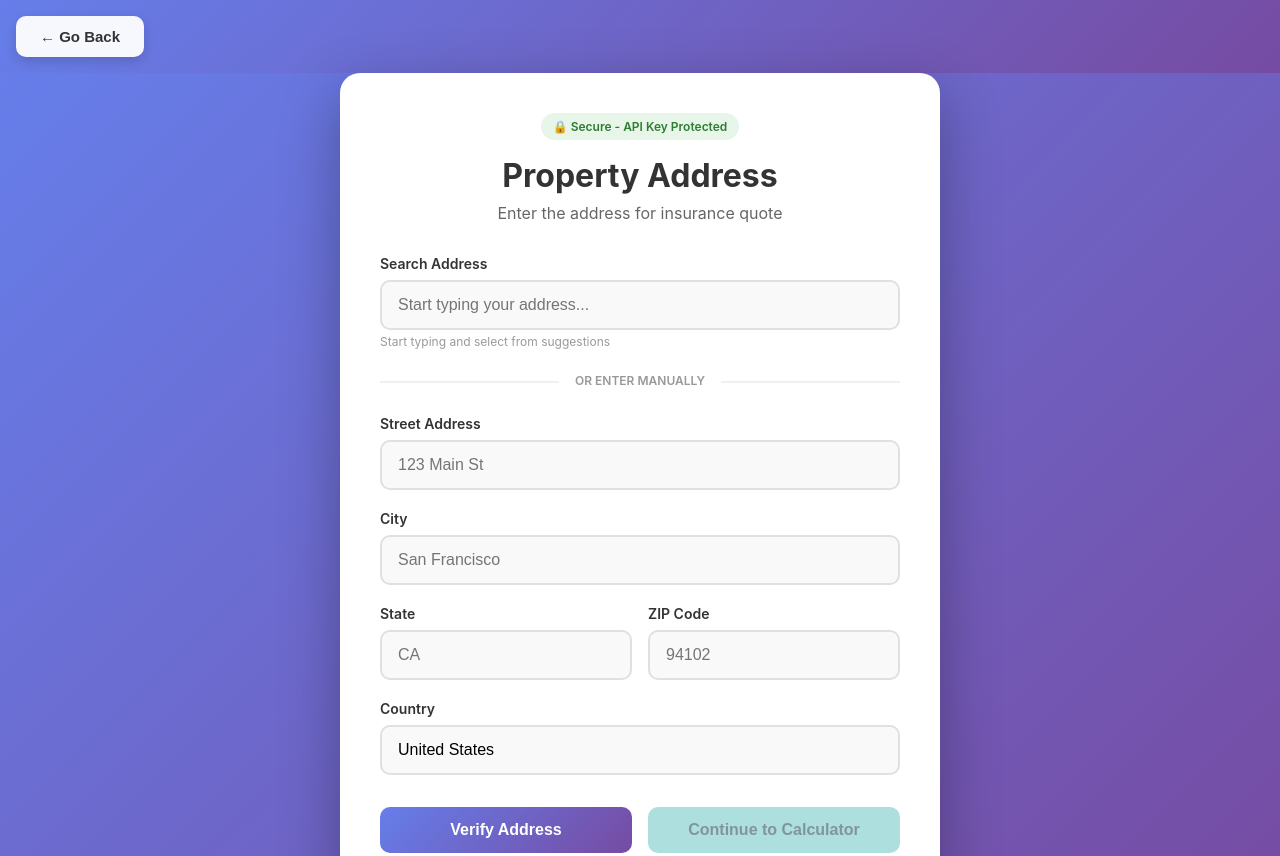
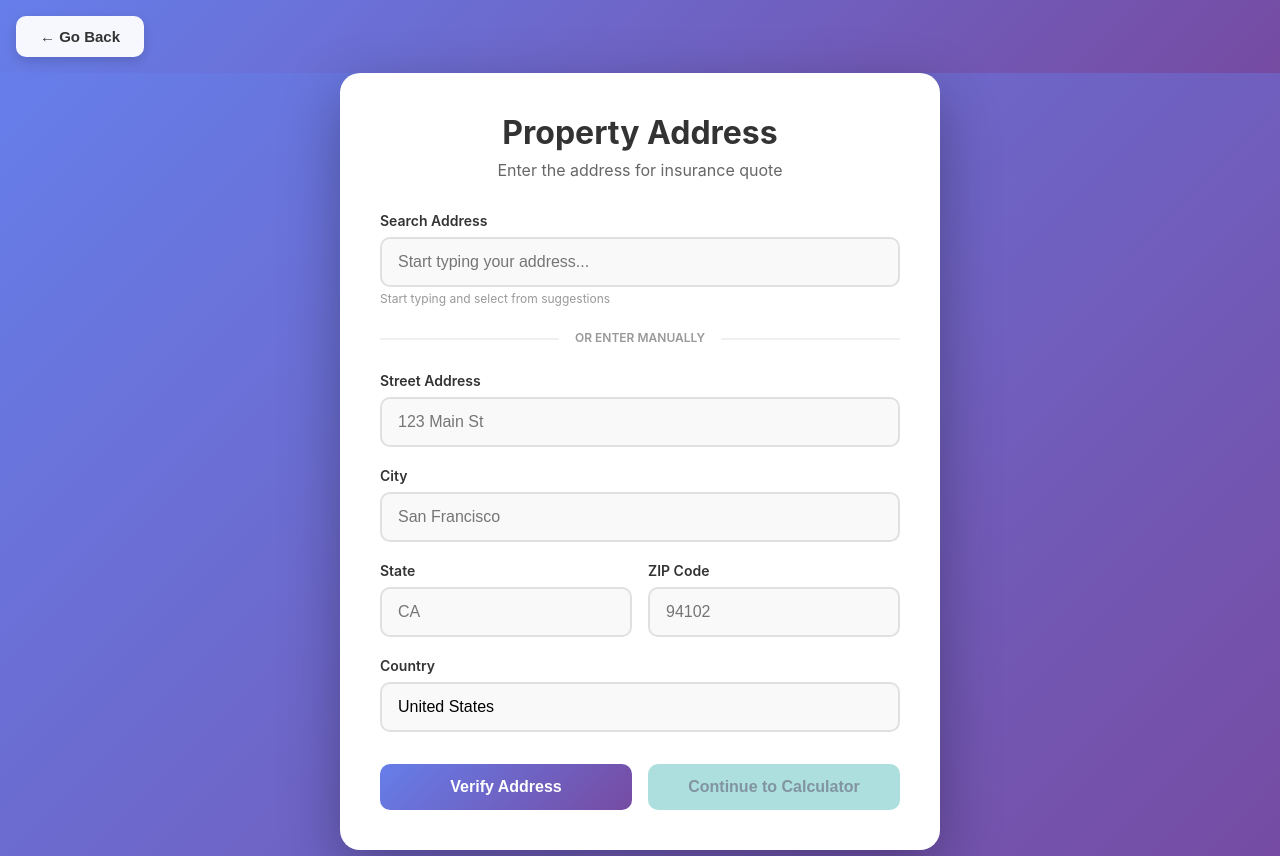
Before and after one commit to gabholli/premium-app-client-side, a website: page index.html in a window 1280 px wide. Shown: the top 856 px of the page. Drawn offline with Linux system fonts and the light colour scheme; some packages are replaced by stand-ins of ours.

Commit message:
Removed unnecessary header

```diff
--- a/index.html
+++ b/index.html
@@ -85,19 +85,6 @@
             color: #666;
             margin-bottom: 2rem;
             text-align: center;
-        }
-
-        .security-badge {
-            display: inline-flex;
-            align-items: center;
-            gap: 6px;
-            background: #e8f5e9;
-            color: #2e7d32;
-            padding: 6px 12px;
-            border-radius: 20px;
-            font-size: 0.75rem;
-            font-weight: 600;
-            margin-bottom: 1rem;
         }
 
         /* Address Form Styles */
@@ -567,12 +554,6 @@
     <!-- ========================================== -->
     <section class="address-section" id="addressSection">
         <div class="address-container">
-            <div style="text-align: center;">
-                <span class="security-badge">
-                    🔒 Secure - API Key Protected
-                </span>
-            </div>
-
             <h1 class="address-title">Property Address</h1>
             <p class="address-subtitle">Enter the address for insurance quote</p>
 
```
